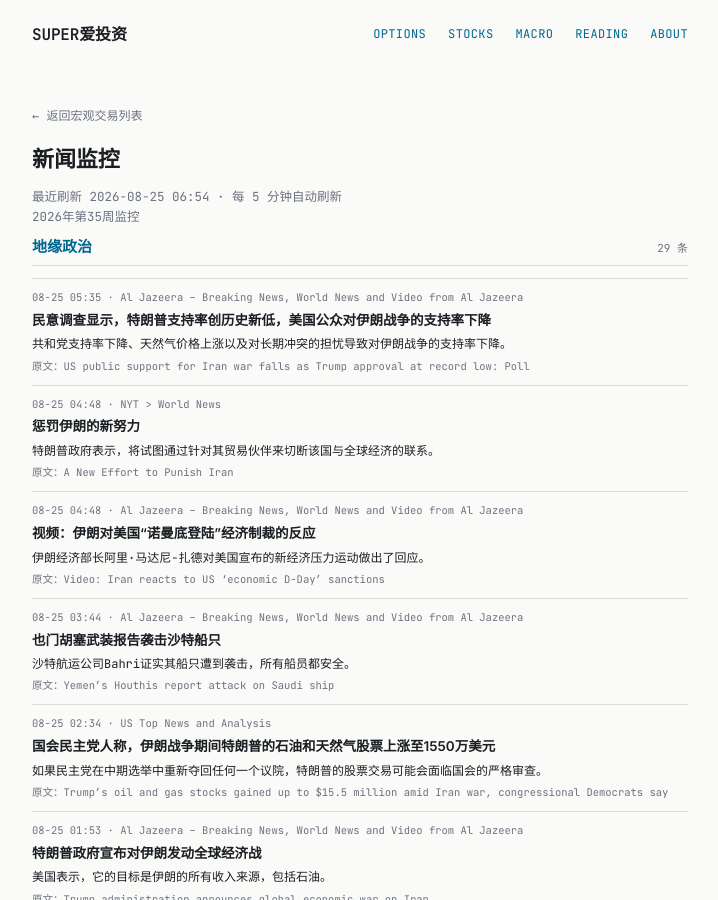
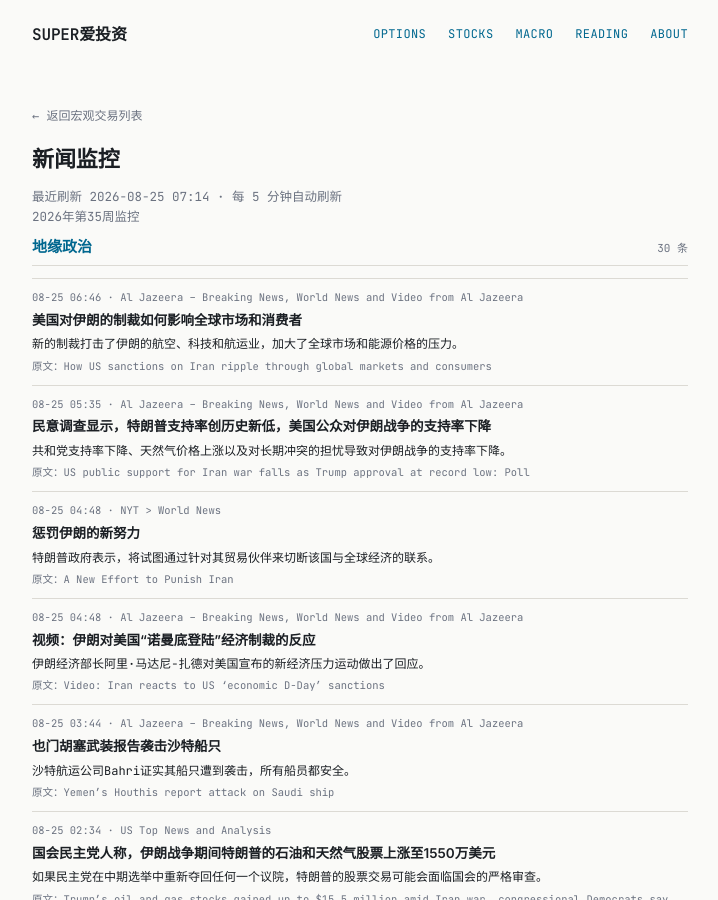
Before and after one commit to tang3super/tang3super.github.io, a Jekyll site: the page built from macro-trade/news-digest.md, in a window 1280 px wide and 900 px high. Shown: the whole window, without its empty margins (280-998 px from the left). Built offline with Jekyll 4.4.1, drawn with Linux system fonts in a browser that asks for light colours.

Commit message:
sync news-digest article

```diff
--- a/macro-trade/news-digest.md
+++ b/macro-trade/news-digest.md
@@ -5,11 +5,18 @@ title: 新闻监控
 date: '2026-08-25'
 summary: 2026年第35周监控
 week_label: 2026年第35周监控
-last_updated: 2026-08-25 06:54
+last_updated: 2026-08-25 07:14
 refresh_note: 每 5 分钟自动刷新
 topics:
 - name: 地缘政治
   items:
+  - title: How US sanctions on Iran ripple through global markets and consumers
+    summary: New sanctions hit Iran's aviation, tech, and shipping sectors, amplifying pressure on global markets and energy prices.
+    link: https://www.aljazeera.com/economy/2026/8/24/how-us-sanctions-on-iran-ripple-through-global-markets-and-consumers?traffic_source=rss
+    source: Al Jazeera – Breaking News, World News and Video from Al Jazeera
+    time: 08-25 06:46
+    title_zh: 美国对伊朗的制裁如何影响全球市场和消费者
+    summary_zh: 新的制裁打击了伊朗的航空、科技和航运业，加大了全球市场和能源价格的压力。
   - title: 'US public support for Iran war falls as Trump approval at record low: Poll'
     summary: Falling Republican support, rising gas prices, and fears of a long conflict drive a decline in backing for the Iran war.
     link: https://www.aljazeera.com/news/2026/8/24/us-public-support-for-iran-war-falls-as-trump-approval-at-record-low-poll?traffic_source=rss
```
